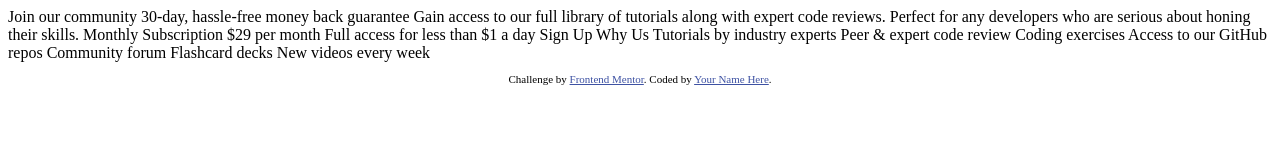
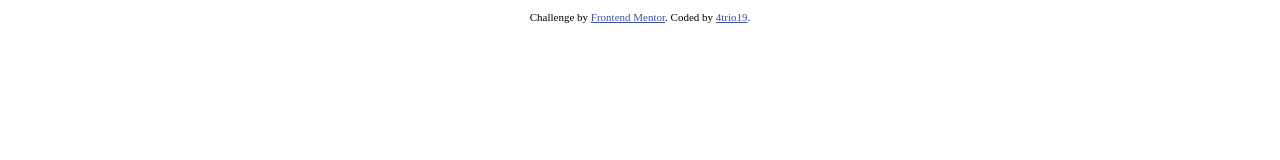
Before and after one commit to 4trio19/singlepricegridcomponent, a plain HTML site: page index.html in a window 1280 px wide. Drawn offline with Linux system fonts and the light colour scheme.

Commit message:
remove placeholder text

```diff
--- a/index.html
+++ b/index.html
@@ -15,35 +15,12 @@
   </style>
 </head>
 <body>
-  Join our community
 
-  30-day, hassle-free money back guarantee
-
-  Gain access to our full library of tutorials along with expert code reviews.
-  Perfect for any developers who are serious about honing their skills.
-
-  Monthly Subscription
-
-  &dollar;29 per month
-
-  Full access for less than &dollar;1 a day
-
-  Sign Up
-
-  Why Us
-
-  Tutorials by industry experts
-  Peer &amp; expert code review
-  Coding exercises
-  Access to our GitHub repos
-  Community forum
-  Flashcard decks
-  New videos every week
 
   <footer>
     <p class="attribution">
       Challenge by <a href="https://www.frontendmentor.io?ref=challenge" target="_blank">Frontend Mentor</a>.
-      Coded by <a href="#">Your Name Here</a>.
+      Coded by <a href="#">4trio19</a>.
     </p>
   </footer>
 </body>
```
